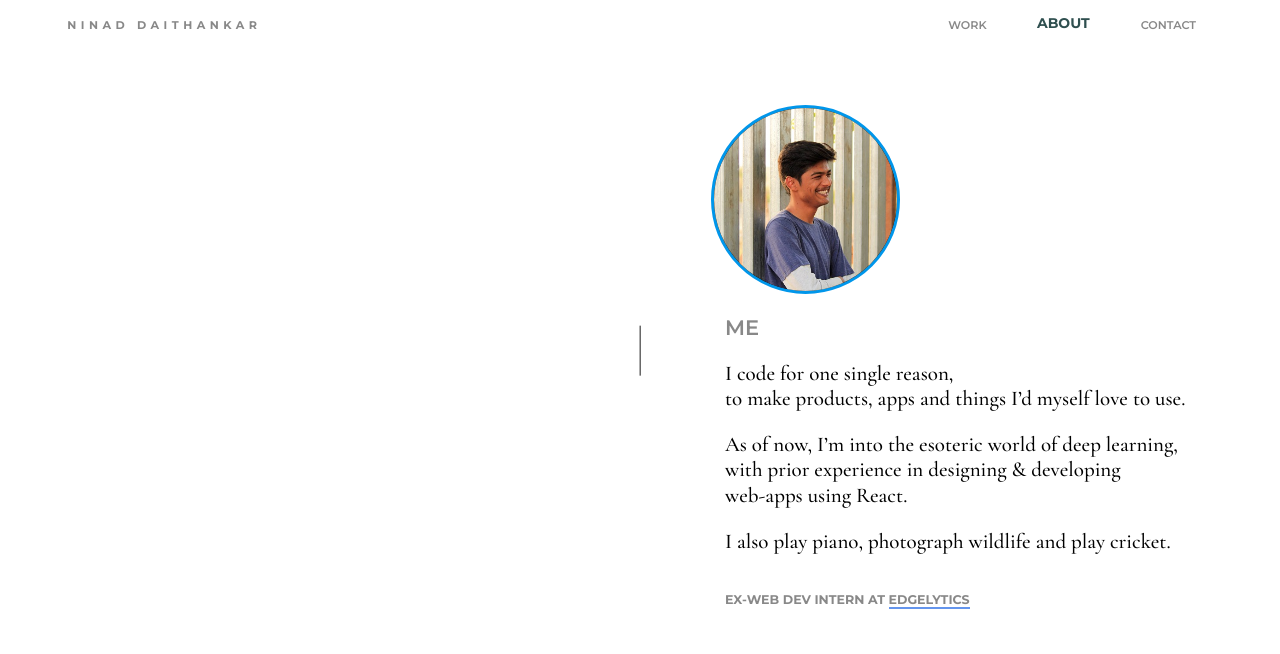
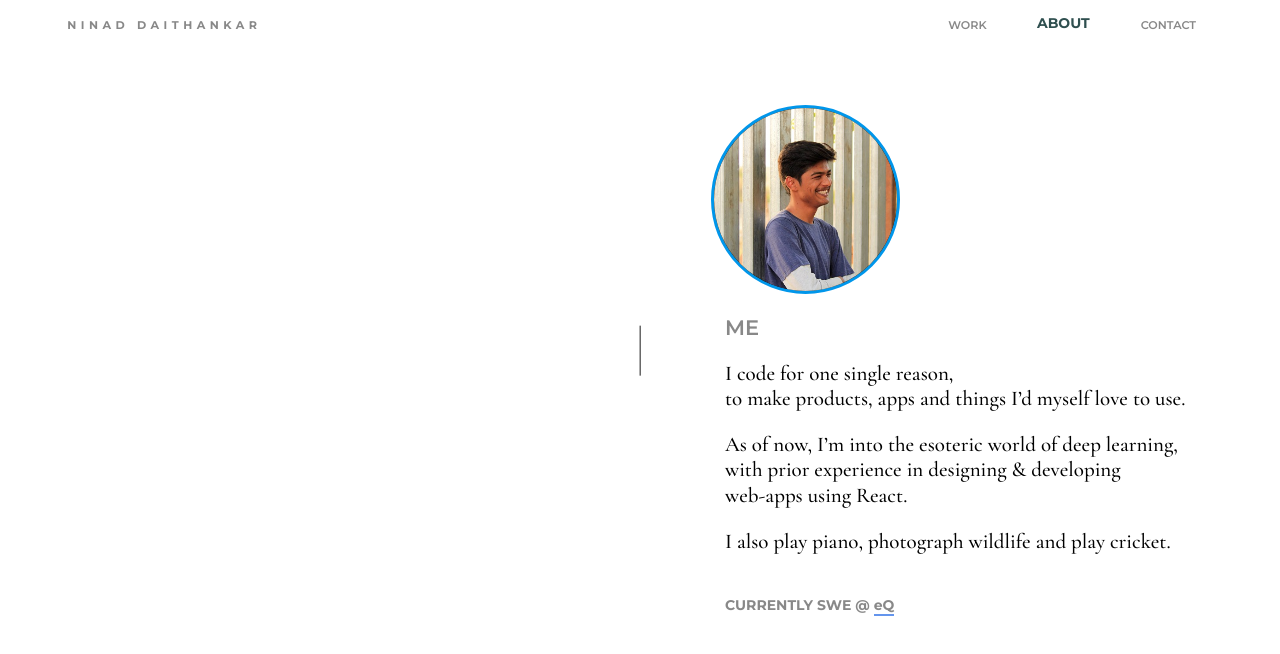
Before and after one commit to ninaddaithankar/my-portfolio, a React (Create React App) app: page /my-portfolio-react/about in a window 1280 px wide. Shown: the top 654 px of the page. Built offline with nearby package versions, Linux system fonts and the light colour scheme.

Commit message:
Updated the current role to eQ on about page

```diff
--- a/package.json
+++ b/package.json
@@ -12,7 +12,7 @@
 		"react-dom": "^16.13.1",
 		"react-router": "^5.1.2",
 		"react-router-dom": "^5.1.2",
-		"react-scripts": "3.4.1"
+		"react-scripts": "^5.0.1"
 	},
 	"scripts": {
 		"start": "react-scripts start",
--- a/src/App.css
+++ b/src/App.css
@@ -233,6 +233,11 @@ body {
 	text-transform: uppercase;
 	color: var(--light-color);
 	align-self: baseline;
+}
+
+.about-footer {
+	font-size: 1rem;
+	text-transform: none;
 }
 
 .contact-footer {
--- a/src/components/About.js
+++ b/src/components/About.js
@@ -65,9 +65,9 @@ const About = () => {
 						className=' about-footer'
 						style={{ marginTop: '3em', marginBottom: '0.2rem' }}
 					>
-						Ex-Web Dev Intern at{' '}
+						CURRENTLY SWE @ {' '}
 						<a
-							href='https://www.edgelytics.in'
+							href='https://www.1eq.com/products_eqube-platform'
 							target='_blank'
 							rel='noopener noreferrer'
 							style={{
@@ -75,7 +75,7 @@ const About = () => {
 								fontSize: 'inherit',
 							}}
 						>
-							Edgelytics
+							eQ
 						</a>
 					</div>
 				</section>
--- a/src/components/Intro.js
+++ b/src/components/Intro.js
@@ -15,11 +15,11 @@ const Intro = () => {
 						A student
 						<br /> currently{' '}
 						<span className='highlight-text'>
-							exploring<span className='comma'> </span>
-							<br />& embracing <br />
-							the artistry
+							studying<span className='comma'> </span>
+							<br />the science <br />
+							behind the art
 						</span>
-						<br /> in deep learning.
+						<br /> of deep learning.
 						<br />{' '}
 					</div>
 					<div className='intro-bottom-link'>
```
Also changed, not shown: 1 other file (tests, documents, lock files or other folders).
